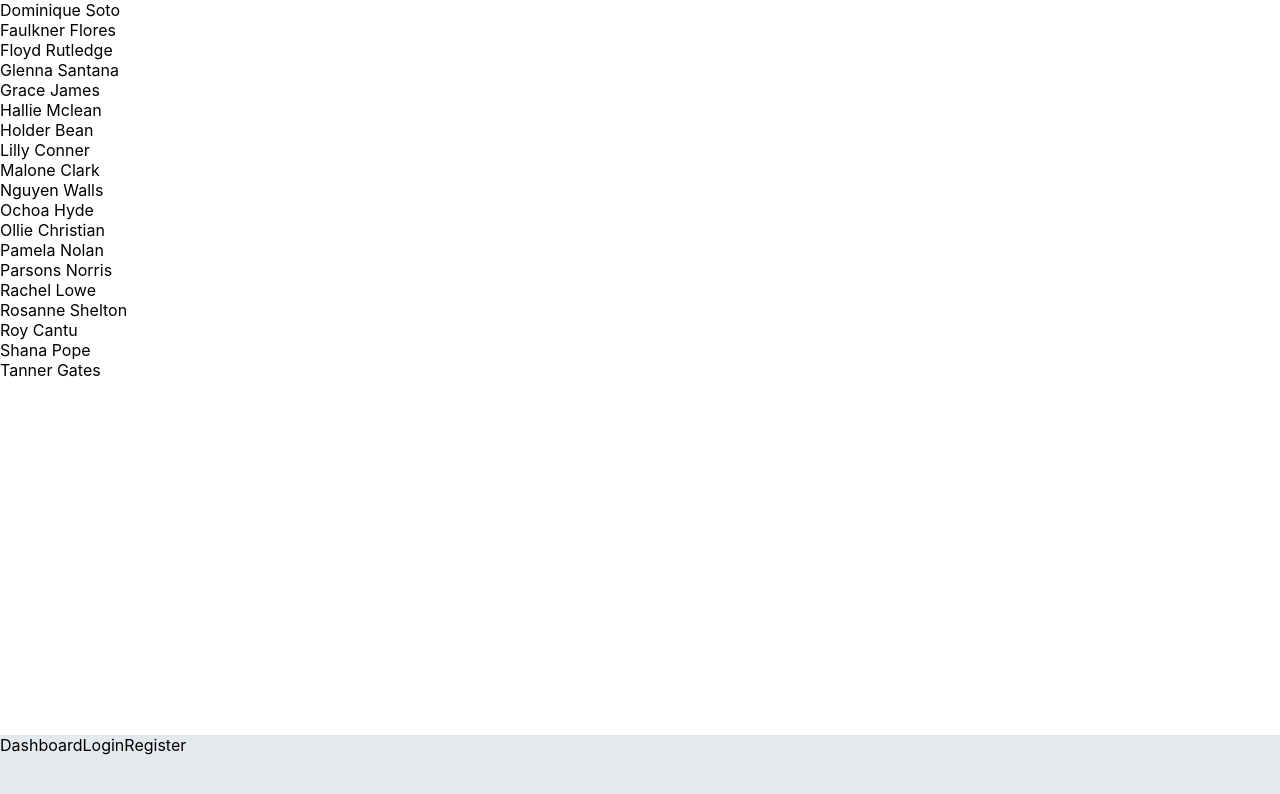
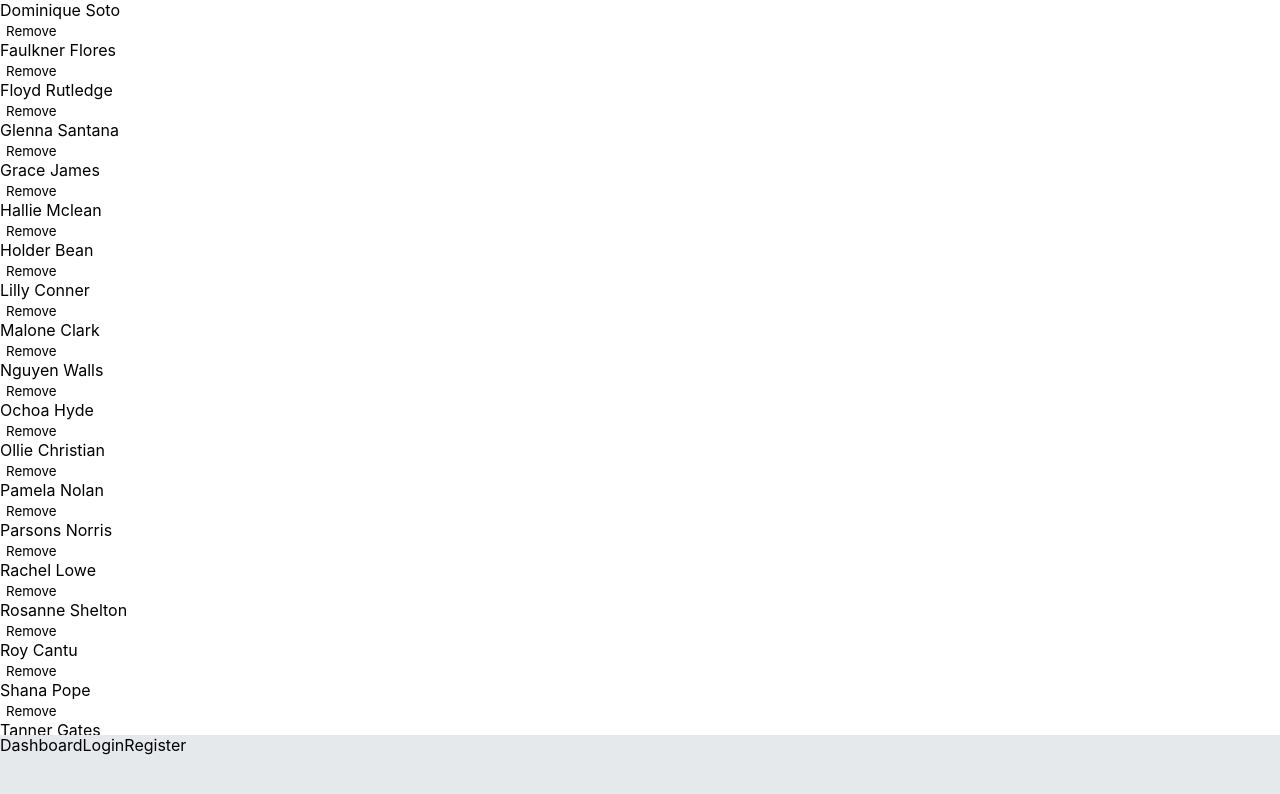
Before and after one commit to MishkaBoss/soccerTeam, a React (Create React App) app: page / in a window 1280 px wide. Shown: the top 794 px of the page. Built offline with nearby package versions, Linux system fonts and the light colour scheme.

Commit message:
Implemented Remove Player functionality

```diff
--- a/src/components/PlayerList.jsx
+++ b/src/components/PlayerList.jsx
@@ -1,13 +1,13 @@
 import React from 'react'
-import {PlayerPreview} from './PlayerPreview'
+import { PlayerPreview } from './PlayerPreview'
 
-export const PlayerList = ({players}) => {
+export const PlayerList = ({ players, onRemovePlayer }) => {
   return (
 
 
-        <div className='player-list'>
-          {players.map(player => <PlayerPreview key={player._id} player={player}/> )}
-        </div>
+    <div className='player-list'>
+      {players.map(player => <PlayerPreview key={player._id} player={player} onRemovePlayer={onRemovePlayer} />)}
+    </div>
 
   )
 }
--- a/src/components/PlayerPreview.jsx
+++ b/src/components/PlayerPreview.jsx
@@ -1,11 +1,12 @@
 import React from 'react'
 
-export const PlayerPreview = ({player}) => {
+export const PlayerPreview = ({ player, onRemovePlayer }) => {
   return (
     <div>
-<div>
-  <p>{player.name}</p>
-</div>
-        </div>
+      <div>
+        <p>{player.name}</p>
+        <button onClick={() => onRemovePlayer(player._id)}>Remove</button>
+      </div>
+    </div >
   )
 }
--- a/src/pages/SoccerTeamApp.jsx
+++ b/src/pages/SoccerTeamApp.jsx
@@ -1,7 +1,7 @@
-import {PlayerList} from '../components/PlayerList'
-import {connect, useSelector, useDispatch} from 'react-redux'
-import {useEffect} from 'react'
-import {loadPlayers} from '../store/actions/playerActions.js'
+import { PlayerList } from '../components/PlayerList'
+import { connect, useSelector, useDispatch } from 'react-redux'
+import { useEffect } from 'react'
+import { loadPlayers, removePlayer } from '../store/actions/playerActions.js'
 
 export const SoccerTeamApp = (props) => {
   const { players } = useSelector(state => state.playerModule)
@@ -13,15 +13,18 @@ export const SoccerTeamApp = (props) => {
     return () => {
 
     }
-    },[])
+  }, [])
 
+  const onRemovePlayer = async (playerId) => {
 
-    // const backgroundStyling = { backgroundImage: 'url(src/assets/scss/images/bg_image.jpeg)' }
+    await dispatch(removePlayer(playerId))
+  }
+
   if (!players) return <div>Loading... </div>
   return (
     <div className="soccer-team-app" >
 
-            <PlayerList players={players}/>
+      <PlayerList onRemovePlayer={onRemovePlayer} players={players} />
     </div>
   )
 }
--- a/src/store/actions/playerActions.js
+++ b/src/store/actions/playerActions.js
@@ -1,4 +1,5 @@
 import { playerService } from "../../services/playerService"
+
 
 
 export function loadPlayers() {
```
Lines whose indentation alone changed are shown as unchanged.
